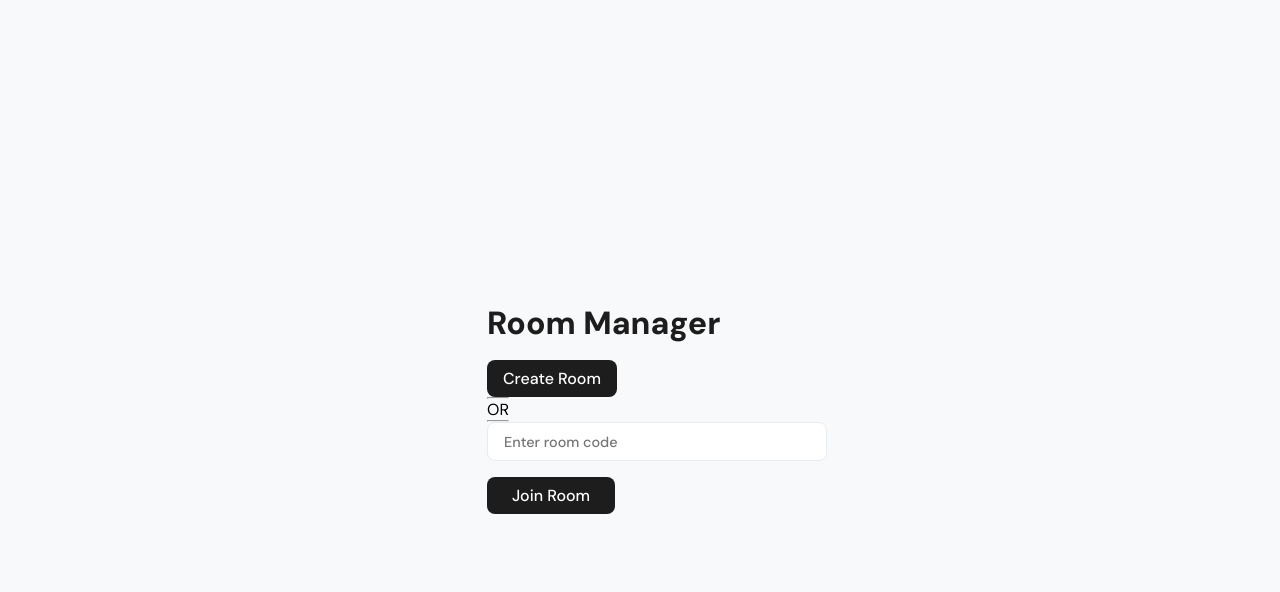
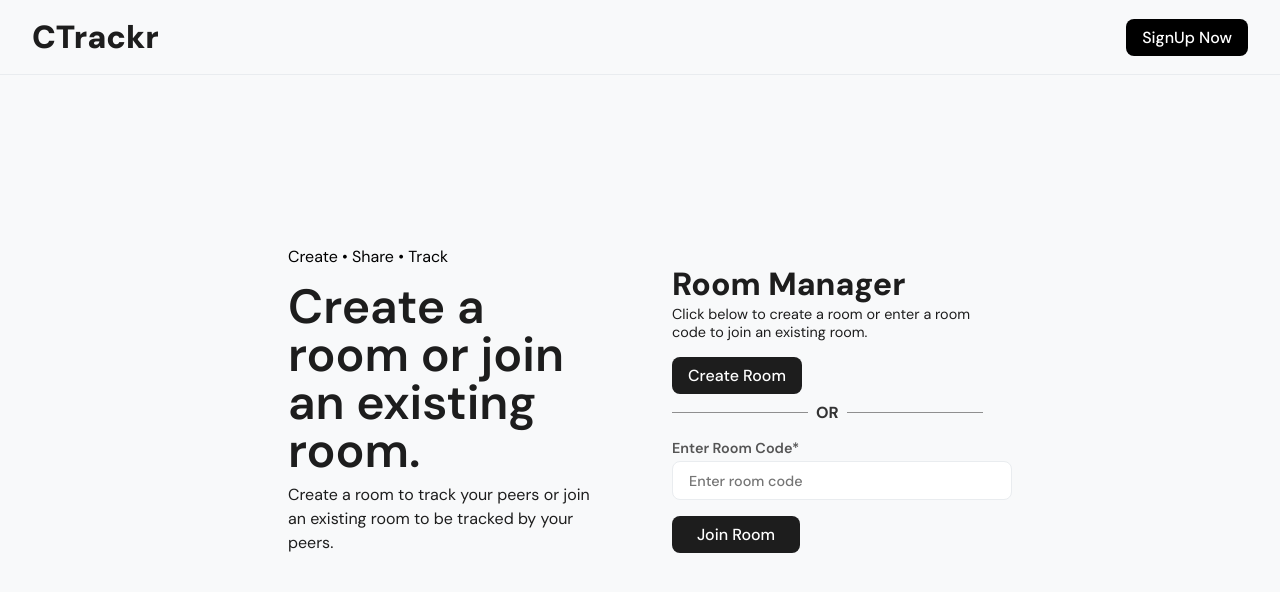
Before and after one commit to AswinAsok/ctrackr, a React (Vite) app: page /rooms in a window 1280 px wide. Shown: the top 592 px of the page. Built offline with nearby package versions, Linux system fonts and the light colour scheme; no server answers.

Commit message:
feat(rooms):ui-revamped

```diff
--- a/src/pages/Auth/Login.module.css
+++ b/src/pages/Auth/Login.module.css
@@ -64,6 +64,8 @@
     font-size: 0.9rem;
     font-weight: 400;
     color: #1d1d1d;
+
+    max-width: 20rem;
 }
 
 .formContainer {
@@ -86,6 +88,7 @@
     font-family: "DM Sans", sans-serif;
     font-size: 0.9rem;
     font-weight: 600;
+    margin-bottom: 0.25rem;
     color: #555555;
 }
 
@@ -189,3 +192,28 @@
         margin-top: 2rem;
     }
 }
+
+/* Your new CSS code goes here */
+.orDivider {
+    display: flex;
+    align-items: center;
+    text-align: center;
+    color: var(--text-color);
+    margin: 0.5rem 0;
+}
+
+.orDivider hr {
+    flex: 1;
+    border: none;
+    height: 1px;
+    width: 8.5rem;
+
+    color: #8f8f8f;
+    background-color: #8f8f8f;
+}
+
+.orDivider span {
+    padding: 0 0.5rem;
+    color: var(--text-color);
+    font-weight: 700;
+}
--- a/src/pages/Auth/Rooms.tsx
+++ b/src/pages/Auth/Rooms.tsx
@@ -135,8 +135,25 @@ const Rooms = () => {
 
     return (
         <div className={styles.themeContainer}>
+            <nav className={styles.navbarContainer}>
+                <p className={styles.navbarHeaderText}>CTrackr</p>
+                <button className={styles.signUpButton}>SignUp Now</button>
+            </nav>
+            <div className={styles.authContainer}>
+                <div className={styles.authLeftSide}>
+                    <p className={styles.leftSideFeatures}>Create • Share • Track</p>
+                    <p className={styles.authLeftText}>Create a room or join an existing room.</p>
+                    <p className={styles.authLeftSubText}>
+                        Create a room to track your peers or join an existing room to be tracked by
+                        your peers.
+                    </p>
+                </div>
+
                 <div className={styles.formContainer}>
                     <h2 className={styles.authHeader}>Room Manager</h2>
+                    <p className={styles.authSubHeader}>
+                        Click below to create a room or enter a room code to join an existing room.
+                    </p>
                     <button className={styles.authButton} onClick={createRoom}>
                         Create Room{" "}
                         <PulseLoader loading={loading.createRoom} color="#ffffff" size={10} />
@@ -147,6 +164,8 @@ const Rooms = () => {
                         <hr />
                     </div>
                     <div className={styles.joinRoom}>
+                        <div className={styles.inputContainer}>
+                            <p className={styles.inputLabel}>Enter Room Code*</p>
                             <input
                                 type="text"
                                 value={roomCode}
@@ -154,10 +173,16 @@ const Rooms = () => {
                                 placeholder="Enter room code"
                                 className={styles.authInput}
                             />
+                        </div>
                         <button className={styles.authButton} onClick={addUserToRoom}>
                             Join Room
-                        <PulseLoader loading={loading.addUserToRoom} color="#ffffff" size={10} />
+                            <PulseLoader
+                                loading={loading.addUserToRoom}
+                                color="#ffffff"
+                                size={10}
+                            />
                         </button>
+                    </div>
                 </div>
             </div>
         </div>
```
Lines whose indentation alone changed are shown as unchanged.
